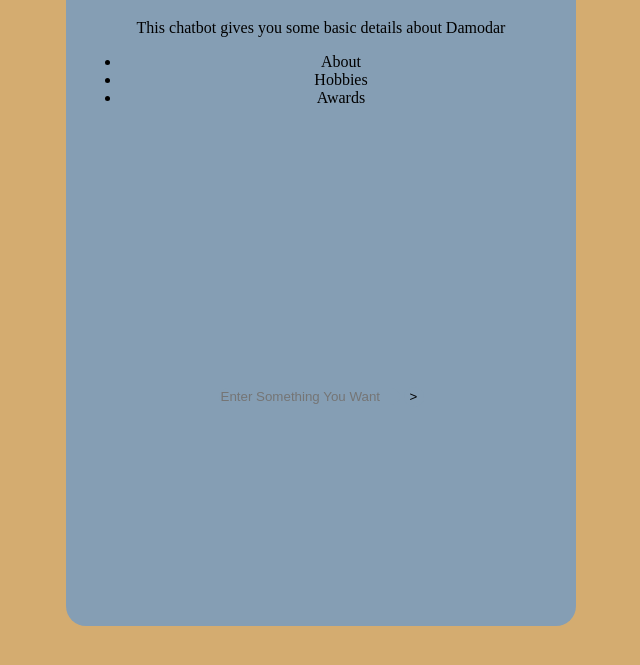
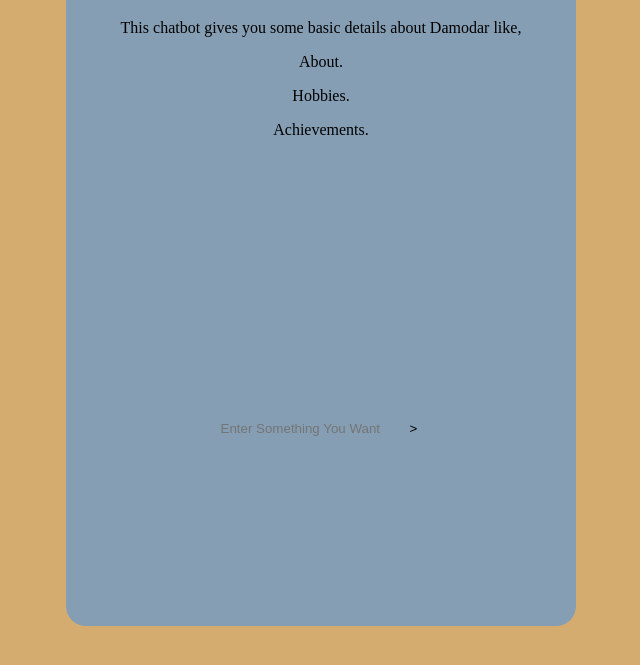
Before and after one commit to DamodarDosa11/ChatBotApp, a plain HTML site: page index.html in a window 1280 px wide. Shown: the part 129-794 px from the top of the page, without its empty margins (409-1049 px from the left). Drawn offline with Linux system fonts and the light colour scheme.

Commit message:
first commit

```diff
--- a/index.html
+++ b/index.html
@@ -9,12 +9,10 @@
 <body>
     <div class="container">
         <h1 class="title">ChatBot</h1>
-        <p>This chatbot gives you some basic details about Damodar</p>
-        <ul>
-            <li>About</li>
-            <li>Hobbies</li>
-            <li>Awards</li>
-        </ul>
+        <p>This chatbot gives you some basic details about Damodar like,</p>
+        <p>About.</p>
+        <p>Hobbies.</p>
+        <p>Achievements.</p>
         <p id="res"></p>
         <div class="bot">
             <input type="text" placeholder="Enter Something You Want" id="inp" required>
```
